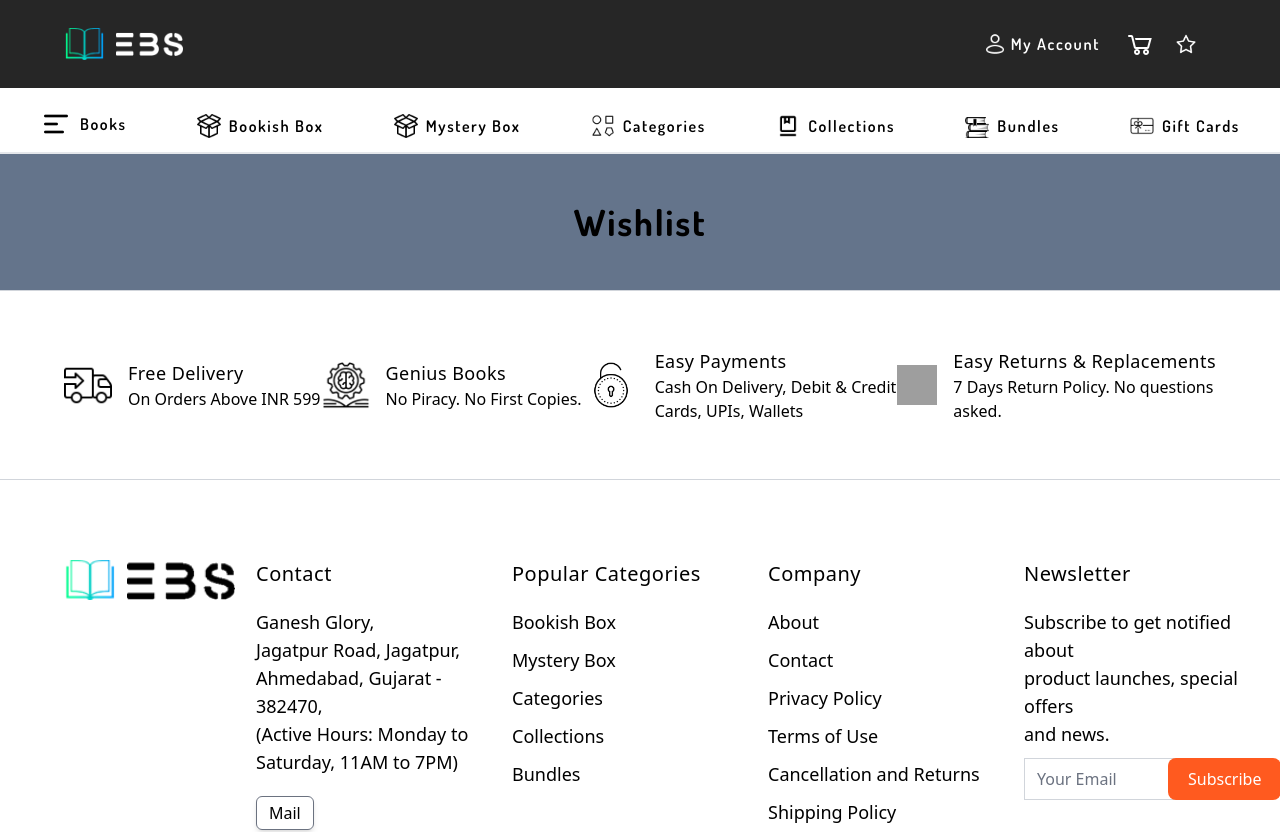
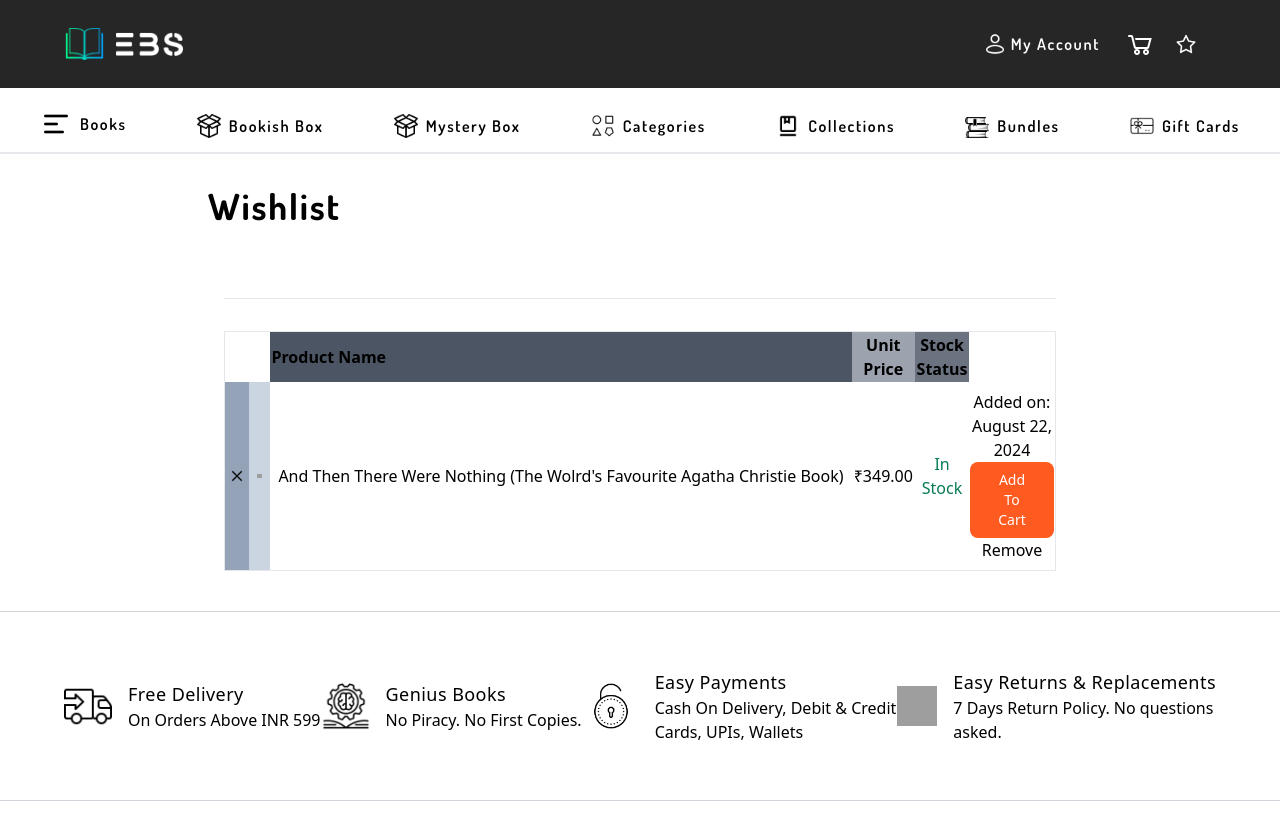
Before and after one commit to Amit-Chavda/ebs-client, an Angular app: page /wishlist in a window 1280 px wide. Shown: the top 832 px of the page. Built offline with nearby package versions, Linux system fonts and the light colour scheme; grey boxes are pictures that could not be loaded.

Commit message:
created wishlist

```diff
--- a/src/app/wishlist/wishlist.component.html
+++ b/src/app/wishlist/wishlist.component.html
@@ -1,12 +1,64 @@
 <div class="container">
   <!--Title Bar-->
-  <div class="bg-slate-500 text-black text-center py-12">
-    <h3
-      class="text-center text-4xl font-dosis font-bold my-auto tracking-wider capitalize"
-    >
+  <div class="text-black py-8 px-52">
+    <h3 class="text-4xl font-dosis font-bold my-auto tracking-wider capitalize">
       Wishlist
     </h3>
   </div>
   <!--Main Container-->
-  <div class=""></div>
+  <div class="px-56 py-10">
+    <hr class="pb-8" />
+    <div class="relative overflow-hidden scroll-hidden">
+      <table class="min-w-full border">
+        <thead class="sticky top-0">
+          <tr>
+            <th class="text-left"></th>
+            <th class="text-left"></th>
+            <th class="text-left text-base font-semibold bg-gray-600">
+              Product Name
+            </th>
+            <th class="text-center text-base font-semibold bg-gray-400">
+              Unit Price
+            </th>
+            <th class="text-center text-base font-semibold bg-gray-500">
+              Stock<br />
+              Status
+            </th>
+            <th class=""></th>
+          </tr>
+        </thead>
+        <tbody>
+          <tr>
+            <td class="py-2 px-1 w-6 bg-slate-400"><img src="cross.png" /></td>
+
+            <td class="py-2 px-2 bg-slate-300">
+              <img
+                src="https://i0.wp.com/pageaters.com/wp-content/uploads/2023/12/and-then-there-were-none.jpg?fit=300%2C460&ssl=1"
+                class="w-12"
+              />
+            </td>
+
+            <td class="px-2 truncate w-2">
+              And Then There Were Nothing (The Wolrd's Favourite Agatha Christie
+              Book)
+            </td>
+
+            <td class="py-2 text-center">&#8377;349.00</td>
+
+            <td class="py-2 text-green-600 text-center">In Stock</td>
+
+            <td class="py-2 text-center">
+              <p>Added on: August 22, 2024</p>
+              <button
+                class="bg-orange-500 rounded-lg text-white text-sm font-medium py-2 px-5"
+              >
+                Add To Cart</button
+              ><br />
+              <a class="text-base font-normal">Remove</a>
+            </td>
+          </tr>
+        </tbody>
+      </table>
+    </div>
+  </div>
 </div>
```
Also changed, not shown: public/cross.png (added).
